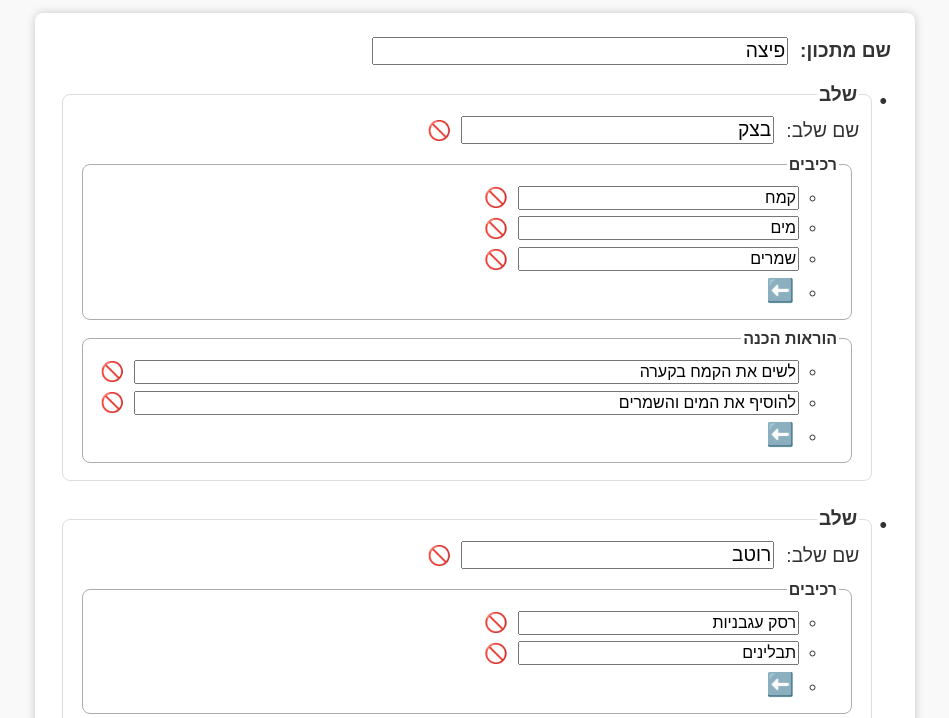
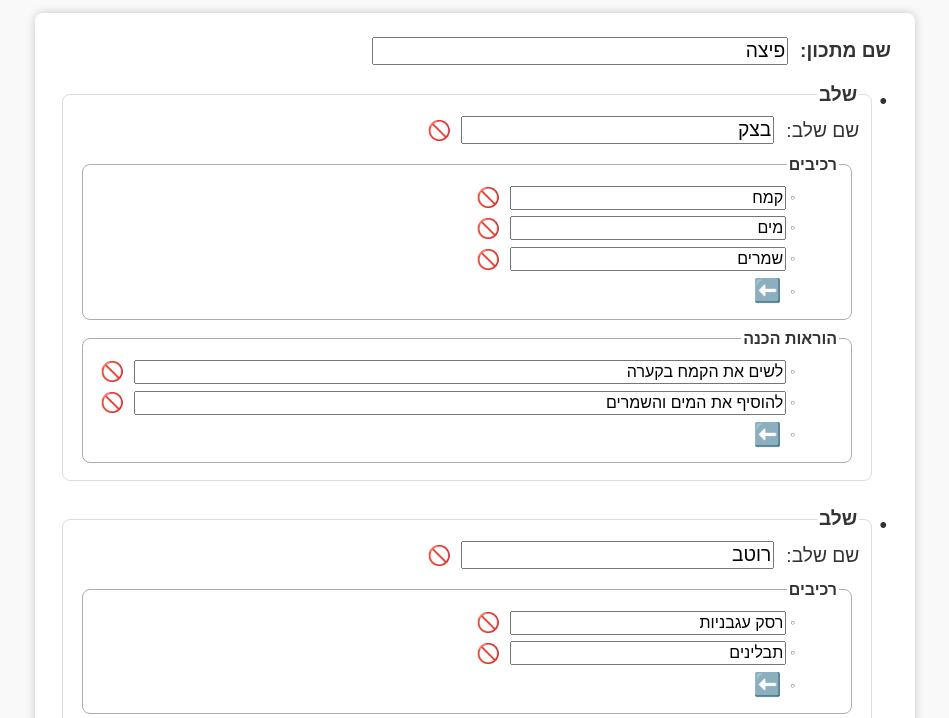
Before and after one commit to ceranco/cookbook, a website built with Vite: page index.html in a window 1280 px wide. Shown: the part 53-771 px from the top of the page, without its empty margins (165-1114 px from the left). Built offline with nearby package versions, Linux system fonts and the light colour scheme.

Commit message:
Fix webkit bug.

```diff
--- a/src/main.css
+++ b/src/main.css
@@ -127,6 +127,10 @@ textarea:not([rows]) {
 
 	--body-background-color: #f9f9f9;
 	--border-radius: 8px;
+
+	--bullet-margin: 0.25rem;
+	--bullet-size-1: 1.35em;
+	--bullet-size-2: 0.5em;
 }
 
 body {
@@ -188,6 +192,7 @@ div.section_name>textarea {
 div.ingredient,
 div.step {
 	display: flex;
+	flex-grow: 1;
 	align-items: center;
 	text-wrap: nowrap;
 }
@@ -229,14 +234,28 @@ button.remove_step:hover {
 	padding: 0;
 }
 
-ul.recipe_sections>li {
+ul.recipe_sections>li,
+ul.recipe_ingredients>li,
+ul.recipe_steps>li {
 	display: flex;
+}
+
+ul.recipe_ingredients>li,
+ul.recipe_steps>li {
+	align-items: center;
 }
 
 ul.recipe_sections>li::before {
 	content: "•";
-	font-size: 1.35em;
-	margin: 0.25rem;
+	font-size: var(--bullet-size-1);
+	margin: var(--bullet-margin);
+}
+
+ul.recipe_ingredients>li::before,
+ul.recipe_steps>li::before {
+	content: "○";
+	font-size: var(--bullet-size-2);
+	margin: var(--bullet-margin);
 }
 
 fieldset.section {
```
